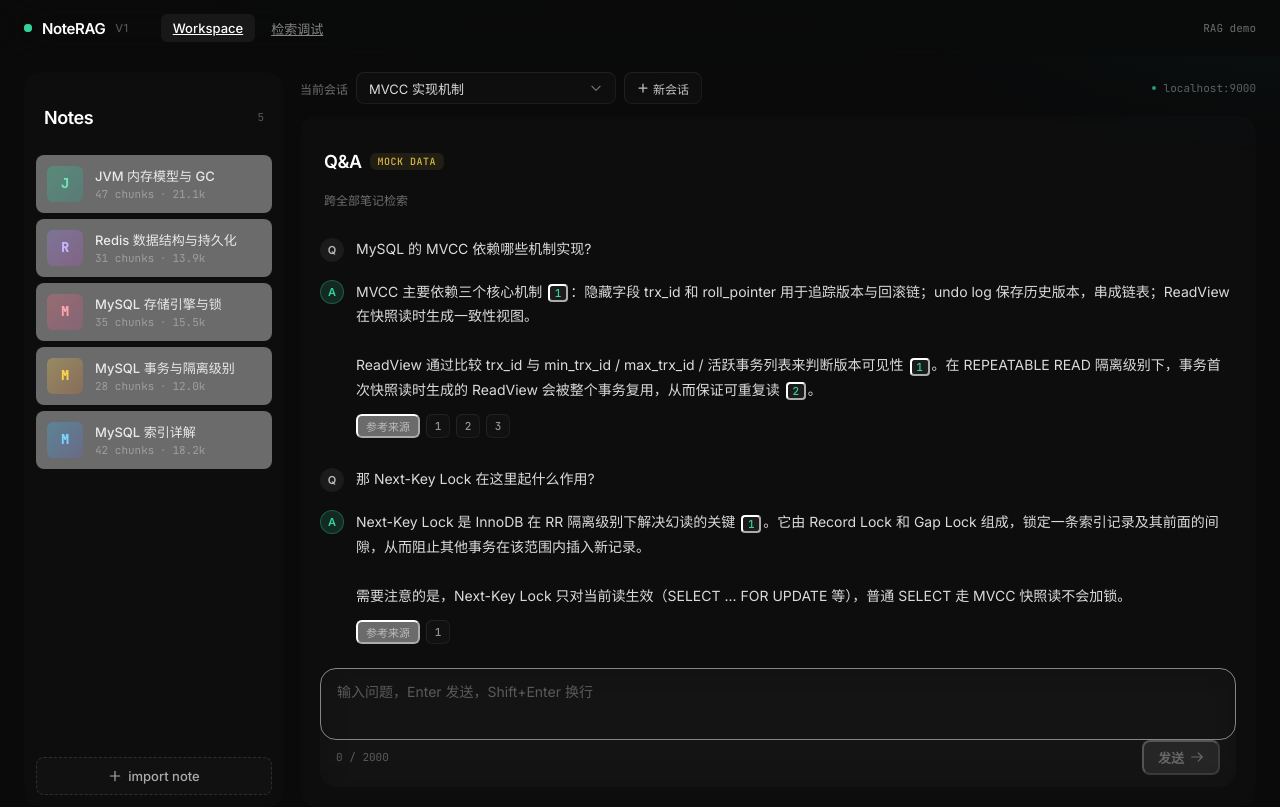
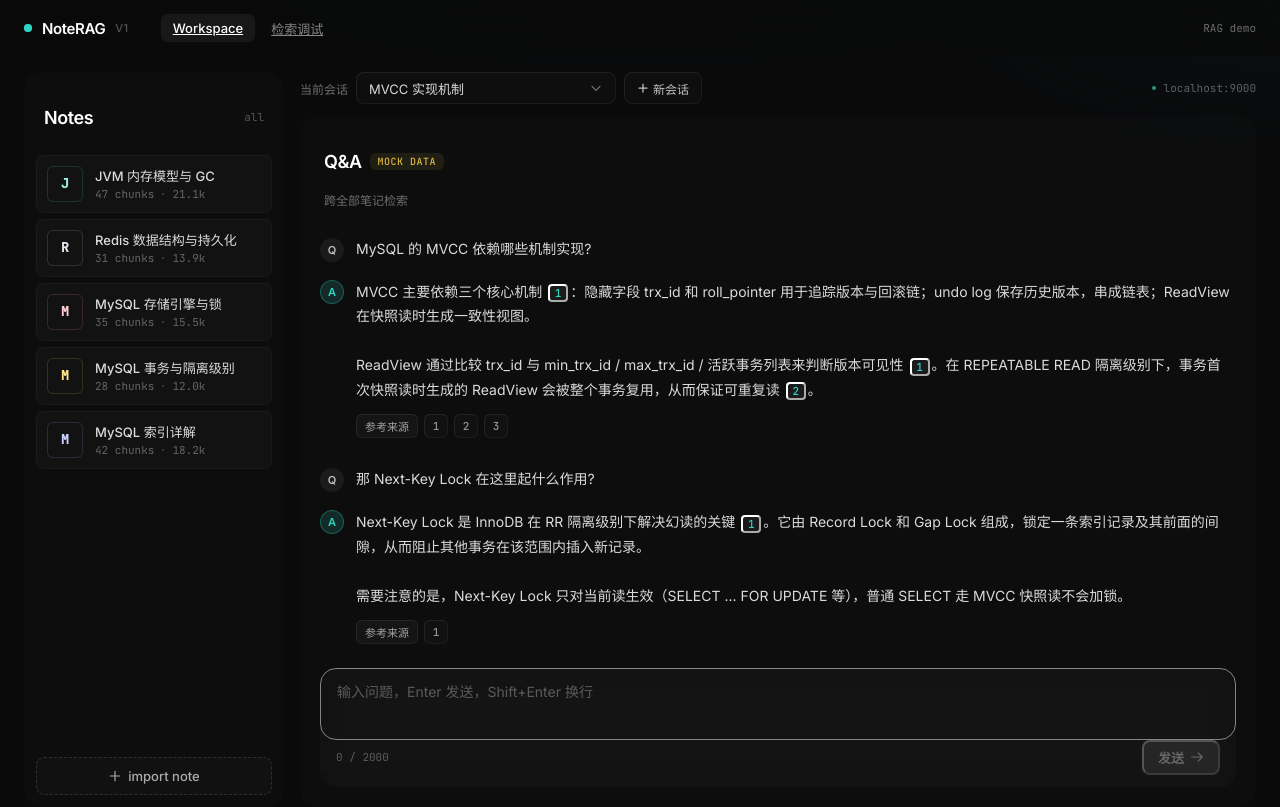
Before and after one commit to HuanHuanHuanFFF/NoteRAG, a Vue app in the folder frontend/: page / in a window 1280 px wide. Built offline with nearby package versions, Linux system fonts and the light colour scheme.

Commit message:
feat(frontend): 优化工作台来源交互

```diff
--- a/frontend/src/components/ChatPanel.vue
+++ b/frontend/src/components/ChatPanel.vue
@@ -4,13 +4,15 @@ import type { ChatSession, ChatTurn, NoteListItem } from '@/api/types';
 
 const props = defineProps<{
   session: ChatSession | null;
-  selectedNote: NoteListItem | null;
+  selectedNotes: NoteListItem[];
   activeCitation: { turnId: number; index: number | null } | null;
+  expandedCitation: { turnId: number; indices: number[] } | null;
 }>();
 
 const emit = defineEmits<{
   (e: 'submit', question: string): void;
   (e: 'open-citation', turnId: number, index: number | null): void;
+  (e: 'toggle-source', turnId: number, index: number): void;
 }>();
 
 const input = ref('');
@@ -24,6 +26,12 @@ const presetQuestions = [
 ];
 
 const turns = computed<ChatTurn[]>(() => props.session?.turns ?? []);
+const scopeText = computed(() => {
+  const count = props.selectedNotes.length;
+  if (count === 0) return '跨全部笔记检索';
+  if (count === 1) return `已限定到笔记 ${props.selectedNotes[0].title}`;
+  return `已限定到 ${count} 篇笔记`;
+});
 
 watch(
   turns,
@@ -79,6 +87,18 @@ function parseAnswer(answer: string): AnswerSegment[] {
 function isCitationActive(turnId: number, index: number): boolean {
   return props.activeCitation?.turnId === turnId && props.activeCitation?.index === index;
 }
+
+function isSourceExpanded(turnId: number, index: number): boolean {
+  return props.expandedCitation?.turnId === turnId && props.expandedCitation.indices.includes(index);
+}
+
+function handleSourceButtonClick(turnId: number, index: number) {
+  if (isSourceExpanded(turnId, index)) {
+    emit('toggle-source', turnId, index);
+    return;
+  }
+  emit('open-citation', turnId, index);
+}
 </script>
 
 <template>
@@ -93,14 +113,13 @@ function isCitationActive(turnId: number, index: number): boolean {
         </span>
       </div>
       <p class="mt-1 flex items-center gap-1.5 text-[12px] text-white/40">
-        <span v-if="selectedNote" class="inline-flex items-center gap-1">
+        <span v-if="selectedNotes.length > 0" class="inline-flex items-center gap-1">
           <svg class="h-3 w-3 text-accent" fill="none" stroke="currentColor" viewBox="0 0 24 24">
             <path stroke-linecap="round" stroke-linejoin="round" stroke-width="2" d="M5 13l4 4L19 7" />
           </svg>
-          已限定到笔记
-          <span class="font-medium text-white/70">{{ selectedNote.title }}</span>
+          <span class="font-medium text-white/70">{{ scopeText }}</span>
         </span>
-        <span v-else>跨全部笔记检索</span>
+        <span v-else>{{ scopeText }}</span>
       </p>
     </header>
 
@@ -201,7 +220,7 @@ function isCitationActive(turnId: number, index: number): boolean {
                 >
                   <button
                     type="button"
-                    class="inline-flex h-6 items-center rounded-md px-2 text-[11px] font-medium text-white/55 transition-colors duration-150 hover:text-white/85 focus:outline-none focus-visible:ring-2 focus-visible:ring-accent/50"
+                    class="inline-flex h-6 appearance-none items-center rounded-md border border-white/[0.08] bg-white/[0.035] px-2 text-[11px] font-medium text-white/60 shadow-none transition-all duration-150 hover:border-accent/35 hover:bg-accent/[0.08] hover:text-accent focus:outline-none focus-visible:ring-2 focus-visible:ring-accent/50"
                     @click="emit('open-citation', turn.id, null)"
                   >
                     参考来源
@@ -212,11 +231,11 @@ function isCitationActive(turnId: number, index: number): boolean {
                     type="button"
                     class="inline-flex h-6 min-w-[24px] items-center justify-center rounded-md border px-1.5 font-mono text-[11px] font-medium transition-all duration-150"
                     :class="
-                      isCitationActive(turn.id, i + 1)
+                      isSourceExpanded(turn.id, i + 1)
                         ? 'border-accent/50 bg-accent/[0.12] text-accent'
                         : 'border-white/[0.08] bg-white/[0.02] text-white/55 hover:border-accent/40 hover:bg-accent/5 hover:text-accent'
                     "
-                    @click="emit('open-citation', turn.id, i + 1)"
+                    @click="handleSourceButtonClick(turn.id, i + 1)"
                   >
                     {{ i + 1 }}
                   </button>
--- a/frontend/src/components/NotesPanel.vue
+++ b/frontend/src/components/NotesPanel.vue
@@ -4,20 +4,20 @@ import type { NoteListItem } from '@/api/types';
 
 const props = defineProps<{
   notes: NoteListItem[];
-  selectedNoteId: number | null;
+  selectedNoteIds: number[];
 }>();
 
 const emit = defineEmits<{
-  (e: 'select', noteId: number | null): void;
+  (e: 'toggle', noteId: number): void;
   (e: 'open-import'): void;
 }>();
 
 const COLOR_PRESETS = [
-  'from-emerald-400/30 to-teal-500/20 text-emerald-300',
-  'from-sky-400/30 to-indigo-500/20 text-sky-300',
-  'from-amber-300/30 to-orange-500/20 text-amber-300',
-  'from-rose-400/30 to-pink-500/20 text-rose-300',
-  'from-violet-400/30 to-fuchsia-500/20 text-violet-300',
+  'from-teal-400/16 to-cyan-400/8 text-teal-200 ring-teal-300/15',
+  'from-indigo-400/16 to-sky-400/8 text-indigo-200 ring-indigo-300/15',
+  'from-amber-300/16 to-yellow-400/8 text-amber-200 ring-amber-300/15',
+  'from-rose-300/16 to-fuchsia-400/8 text-rose-200 ring-rose-300/15',
+  'from-slate-300/16 to-blue-400/8 text-slate-200 ring-slate-300/15',
 ];
 
 function colorFor(id: number): string {
@@ -38,8 +38,13 @@ const sortedNotes = computed(() =>
   [...props.notes].sort((a, b) => (a.createdAt < b.createdAt ? 1 : -1))
 );
 
+const selectedIdSet = computed(() => new Set(props.selectedNoteIds));
+const selectionLabel = computed(() =>
+  props.selectedNoteIds.length === 0 ? 'all' : `${props.selectedNoteIds.length} selected`
+);
+
 function handleClick(id: number) {
-  emit('select', props.selectedNoteId === id ? null : id);
+  emit('toggle', id);
 }
 </script>
 
@@ -48,7 +53,7 @@ function handleClick(id: number) {
     <header class="flex items-center justify-between px-5 pb-3 pt-5">
       <h2 class="text-[18px] font-semibold tracking-tight text-white">Notes</h2>
       <span class="font-mono text-[11px] tabular-nums text-white/30">
-        {{ sortedNotes.length }}
+        {{ selectionLabel }}
       </span>
     </header>
 
@@ -57,21 +62,21 @@ function handleClick(id: number) {
         v-for="note in sortedNotes"
         :key="note.id"
         type="button"
-        class="group relative flex w-full items-center gap-3 rounded-lg border px-2.5 py-2.5 text-left transition-all duration-150"
+        class="group relative flex w-full appearance-none items-center gap-3 rounded-lg border px-2.5 py-2.5 text-left shadow-none transition-all duration-150"
         :class="
-          selectedNoteId === note.id
-            ? 'border-accent/30 bg-accent/[0.06]'
-            : 'border-transparent hover:border-white/[0.08] hover:bg-white/[0.03]'
+          selectedIdSet.has(note.id)
+            ? 'border-accent/35 bg-accent/[0.075] shadow-[0_10px_30px_-26px_rgba(45,212,191,0.75)]'
+            : 'border-white/[0.045] bg-white/[0.025] hover:border-white/[0.09] hover:bg-white/[0.045]'
         "
         @click="handleClick(note.id)"
       >
         <span
-          v-if="selectedNoteId === note.id"
+          v-if="selectedIdSet.has(note.id)"
           class="absolute left-0 top-1/2 h-6 w-[2px] -translate-y-1/2 rounded-r bg-accent"
           aria-hidden="true"
         ></span>
         <span
-          class="flex h-9 w-9 shrink-0 items-center justify-center rounded-md bg-gradient-to-br font-mono text-[13px] font-semibold"
+          class="flex h-9 w-9 shrink-0 items-center justify-center rounded-md bg-gradient-to-br font-mono text-[13px] font-semibold ring-1 ring-inset"
           :class="colorFor(note.id)"
         >
           {{ initial(note.title) }}
--- a/frontend/src/components/SourcesPanel.vue
+++ b/frontend/src/components/SourcesPanel.vue
@@ -6,10 +6,14 @@ import type { SourceChunk } from '@/api/types';
 const props = defineProps<{
   sources: SourceChunk[];
   highlightIndex: number | null;
+  expandedIndices: number[];
   loading?: boolean;
 }>();
 
-defineEmits<{ (e: 'close'): void }>();
+const emit = defineEmits<{
+  (e: 'close'): void;
+  (e: 'expanded-change', indices: number[]): void;
+}>();
 
 const containerRef = ref<HTMLElement | null>(null);
 const expandedSet = ref<Set<number>>(new Set());
@@ -24,8 +28,14 @@ const items = computed(() =>
 watch(
   () => props.sources,
   () => {
-    expandedSet.value =
-      props.highlightIndex == null ? new Set() : new Set([props.highlightIndex]);
+    setExpandedSet(props.highlightIndex == null ? new Set() : new Set([props.highlightIndex]));
+  }
+);
+
+watch(
+  () => props.expandedIndices,
+  (indices) => {
+    expandedSet.value = new Set(indices);
   }
 );
 
@@ -33,12 +43,12 @@ watch(
   () => props.highlightIndex,
   async (idx) => {
     if (idx == null) {
-      expandedSet.value = new Set();
+      setExpandedSet(new Set());
       return;
     }
     const next = new Set(expandedSet.value);
     next.add(idx);
-    expandedSet.value = next;
+    setExpandedSet(next);
     await new Promise((r) => requestAnimationFrame(r));
     const el = containerRef.value?.querySelector(`#source-${idx}`) as HTMLElement | null;
     if (el && containerRef.value) {
@@ -53,7 +63,12 @@ function toggle(index: number) {
   const next = new Set(expandedSet.value);
   if (next.has(index)) next.delete(index);
   else next.add(index);
+  setExpandedSet(next);
+}
+
+function setExpandedSet(next: Set<number>) {
   expandedSet.value = next;
+  emit('expanded-change', [...next]);
 }
 </script>
 
@@ -68,7 +83,7 @@ function toggle(index: number) {
       </div>
       <button
         type="button"
-        class="inline-flex h-7 w-7 items-center justify-center rounded-md text-white/45 transition-colors duration-150 hover:bg-white/[0.06] hover:text-white focus:outline-none focus-visible:ring-2 focus-visible:ring-accent/40"
+        class="inline-flex h-7 w-7 appearance-none items-center justify-center rounded-md border border-transparent bg-transparent text-white/45 shadow-none transition-colors duration-150 hover:bg-white/[0.06] hover:text-white focus:outline-none focus-visible:ring-2 focus-visible:ring-accent/40"
         title="关闭来源面板"
         aria-label="关闭来源面板"
         @click="$emit('close')"
--- a/frontend/src/style.css
+++ b/frontend/src/style.css
@@ -25,8 +25,8 @@ body::before {
   position: fixed;
   inset: 0;
   background:
-    radial-gradient(ellipse 80% 50% at 50% -20%, rgba(52, 211, 153, 0.08), transparent 60%),
-    radial-gradient(ellipse 60% 40% at 100% 0%, rgba(16, 185, 129, 0.04), transparent 50%);
+    radial-gradient(ellipse 80% 50% at 50% -20%, rgba(45, 212, 191, 0.07), transparent 60%),
+    radial-gradient(ellipse 60% 40% at 100% 0%, rgba(20, 184, 166, 0.035), transparent 50%);
   pointer-events: none;
   z-index: 0;
 }
@@ -60,8 +60,19 @@ body::before {
 }
 
 ::selection {
-  background-color: rgba(52, 211, 153, 0.25);
+  background-color: rgba(45, 212, 191, 0.24);
   color: #fafafa;
+}
+
+@media (prefers-reduced-motion: reduce) {
+  *,
+  *::before,
+  *::after {
+    animation-duration: 1ms !important;
+    animation-iteration-count: 1 !important;
+    scroll-behavior: auto !important;
+    transition-duration: 1ms !important;
+  }
 }
 
 button {
--- a/frontend/src/views/WorkspacePage.vue
+++ b/frontend/src/views/WorkspacePage.vue
@@ -22,23 +22,26 @@ import {
 
 const notes = ref<NoteListItem[]>([...mockNotes]);
 const sessions = ref<ChatSession[]>(JSON.parse(JSON.stringify(mockSessions)));
-const selectedNoteId = ref<number | null>(null);
+const selectedNoteIds = ref<Set<number>>(new Set());
 const activeSessionId = ref<string>(sessions.value[0]?.id ?? createSessionInternal().id);
 const importOpen = ref(false);
 
 const sourcesOpen = ref(false);
+const sourcesClosing = ref(false);
 const sourcesLoading = ref(false);
 const sourcesData = ref<SourceChunk[]>([]);
 const activeCitation = ref<{ turnId: number; index: number | null } | null>(null);
+const expandedCitation = ref<{ turnId: number; indices: number[] } | null>(null);
+let sourcesRequestToken = 0;
 
 const activeSession = computed<ChatSession | null>(
   () => sessions.value.find((s) => s.id === activeSessionId.value) ?? null
 );
 
-const selectedNote = computed<NoteListItem | null>(() =>
-  selectedNoteId.value == null
-    ? null
-    : notes.value.find((n) => n.id === selectedNoteId.value) ?? null
+const selectedNoteIdList = computed<number[]>(() => [...selectedNoteIds.value]);
+
+const selectedNotes = computed<NoteListItem[]>(() =>
+  notes.value.filter((note) => selectedNoteIds.value.has(note.id))
 );
 
 let nextSessionIdx = sessions.value.length + 1;
@@ -72,8 +75,11 @@ function handleRenameSession(id: string, title: string) {
   if (session) session.title = title;
 }
 
-function handleSelectNote(id: number | null) {
-  selectedNoteId.value = id;
+function handleToggleNote(id: number) {
+  const next = new Set(selectedNoteIds.value);
+  if (next.has(id)) next.delete(id);
+  else next.add(id);
+  selectedNoteIds.value = next;
 }
 
 function openImport() {
@@ -123,33 +129,85 @@ function handleOpenCitation(turnId: number, index: number | null) {
     sourcesData.value === turn.sources;
 
   if (!same) {
+    const requestToken = ++sourcesRequestToken;
+    sourcesClosing.value = false;
     sourcesOpen.value = true;
     sourcesLoading.value = true;
     sourcesData.value = [];
     activeCitation.value = { turnId, index };
+    expandedCitation.value = { turnId, indices: [] };
     nextTick(() => {
       setTimeout(() => {
+        if (requestToken !== sourcesRequestToken || !sourcesOpen.value) return;
         sourcesData.value = turn.sources;
         sourcesLoading.value = false;
       }, 280);
     });
   } else {
     activeCitation.value = { turnId, index };
+    if (index == null) {
+      expandedCitation.value = { turnId, indices: [] };
+    } else {
+      const current = expandedCitation.value?.turnId === turnId ? expandedCitation.value.indices : [];
+      expandedCitation.value = {
+        turnId,
+        indices: current.includes(index) ? current : [...current, index],
+      };
+    }
   }
 }
 
 function closeSources() {
+  sourcesRequestToken++;
+  if (!sourcesOpen.value) {
+    resetSources();
+    sourcesClosing.value = false;
+    return;
+  }
   sourcesOpen.value = false;
+  sourcesLoading.value = false;
+  sourcesClosing.value = true;
+}
+
+function resetSources() {
   sourcesData.value = [];
   activeCitation.value = null;
+  expandedCitation.value = null;
   sourcesLoading.value = false;
+}
+
+function handleSourcesAfterLeave() {
+  if (!sourcesClosing.value) return;
+  resetSources();
+  sourcesClosing.value = false;
+}
+
+function handleSourcesExpandedChange(indices: number[]) {
+  if (activeCitation.value == null) return;
+  expandedCitation.value = {
+    turnId: activeCitation.value.turnId,
+    indices,
+  };
+}
+
+function handleToggleSource(turnId: number, index: number) {
+  if (expandedCitation.value?.turnId !== turnId) {
+    handleOpenCitation(turnId, index);
+    return;
+  }
+
+  const next = expandedCitation.value.indices.includes(index)
+    ? expandedCitation.value.indices.filter((item) => item !== index)
+    : [...expandedCitation.value.indices, index];
+
+  expandedCitation.value = { turnId, indices: next };
 }
 </script>
 
 <template>
   <div class="grid h-[calc(100vh-56px)] gap-3 px-4 py-3 lg:gap-4 lg:px-6 lg:py-4"
     :class="
-      sourcesOpen
+      sourcesOpen || sourcesClosing
         ? 'grid-cols-[260px_1fr_400px]'
         : 'grid-cols-[260px_1fr]'
     "
@@ -159,8 +217,8 @@ function closeSources() {
     >
       <NotesPanel
         :notes="notes"
-        :selected-note-id="selectedNoteId"
-        @select="handleSelectNote"
+        :selected-note-ids="selectedNoteIdList"
+        @toggle="handleToggleNote"
         @open-import="openImport"
       />
     </div>
@@ -184,10 +242,12 @@ function closeSources() {
       >
         <ChatPanel
           :session="activeSession"
-          :selected-note="selectedNote"
+          :selected-notes="selectedNotes"
           :active-citation="activeCitation"
+          :expanded-citation="expandedCitation"
           @submit="handleSubmit"
           @open-citation="handleOpenCitation"
+          @toggle-source="handleToggleSource"
         />
       </div>
     </div>
@@ -199,6 +259,7 @@ function closeSources() {
       leave-active-class="transition duration-150 ease-in"
       leave-from-class="opacity-100 translate-x-0"
       leave-to-class="opacity-0 translate-x-4"
+      @after-leave="handleSourcesAfterLeave"
     >
       <div
         v-if="sourcesOpen"
@@ -207,8 +268,10 @@ function closeSources() {
         <SourcesPanel
           :sources="sourcesData"
           :highlight-index="activeCitation?.index ?? null"
+          :expanded-indices="expandedCitation?.indices ?? []"
           :loading="sourcesLoading"
           @close="closeSources"
+          @expanded-change="handleSourcesExpandedChange"
         />
       </div>
     </transition>
--- a/frontend/tailwind.config.js
+++ b/frontend/tailwind.config.js
@@ -19,9 +19,9 @@ export default {
       },
       colors: {
         accent: {
-          DEFAULT: '#34d399',
-          hover: '#6ee7b7',
-          pressed: '#10b981',
+          DEFAULT: '#2dd4bf',
+          hover: '#5eead4',
+          pressed: '#14b8a6',
         },
       },
       animation: {
```
Also changed, not shown: frontend/src/components/SourceCard.vue (+7 -7 lines).
